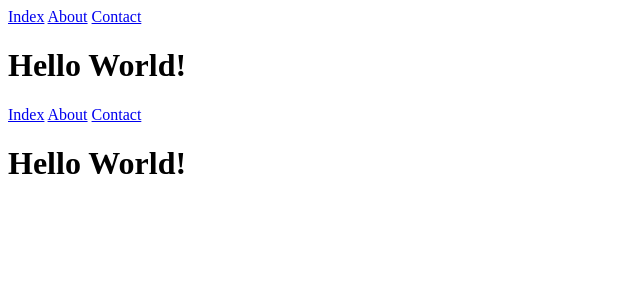
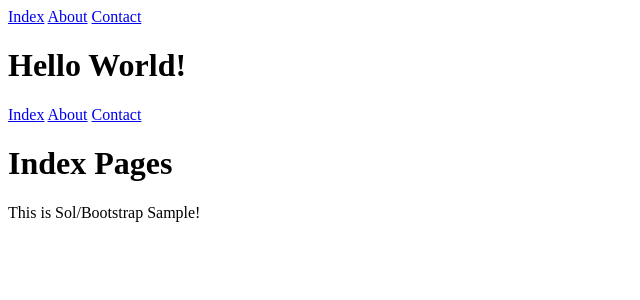
Before and after one commit to S-H-GAMELINKS/sol_bootstrap_example, a Svelte app in the folder static/: page / in a window 1280 px wide. Shown: the top 300 px of the page, without its empty margins (0-640 px from the left). Built offline with nearby package versions, Linux system fonts and the light colour scheme; what stimulus would draw is missing.

Commit message:
fix index page

```diff
--- a/static/src/routes/index.svelte
+++ b/static/src/routes/index.svelte
@@ -1,7 +1,3 @@
-<script>
-    let word = "Hello World!"
-</script>
+<h1>Index Pages</h1>
 
-<div data-controller="hello">
-    <h1>{ word }</h1>
-</div>
+This is Sol/Bootstrap Sample!
```
